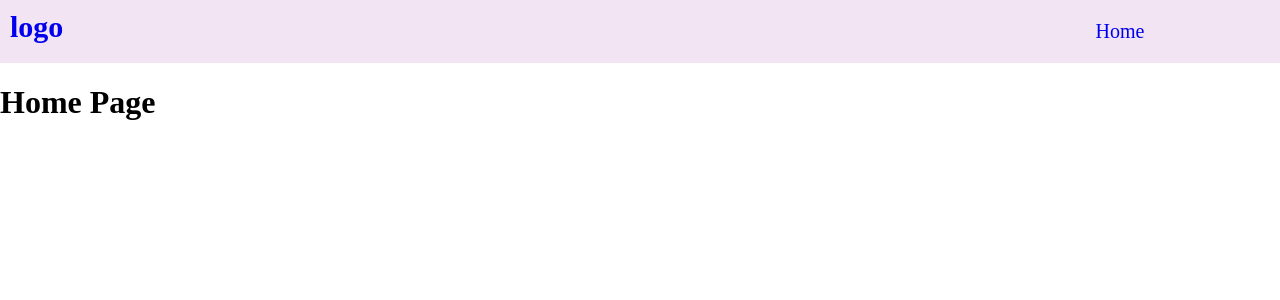
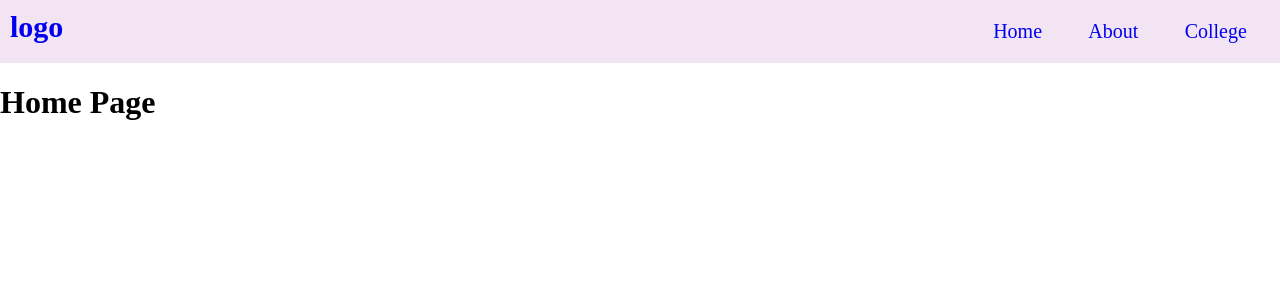
Before and after one commit to muskan-chouhan/react, a React (Vite) app in the folder layout-n-index-routes/: page / in a window 1280 px wide. Shown: the top 300 px of the page. Built offline with nearby package versions, Linux system fonts and the light colour scheme.

Commit message:
show default child page content using index

```diff
--- a/layout-n-index-routes/src/header.jsx
+++ b/layout-n-index-routes/src/header.jsx
@@ -9,7 +9,8 @@ export default function Header() {
         <div>
             <ul>
                 <li><Link className="link" to= '/'>Home</Link></li>
-
+                <li><Link className="link" to= '/about'>About</Link></li>
+                <li><Link className="link" to= '/College'>College</Link></li>
             </ul>
         </div>
     </div>
```
